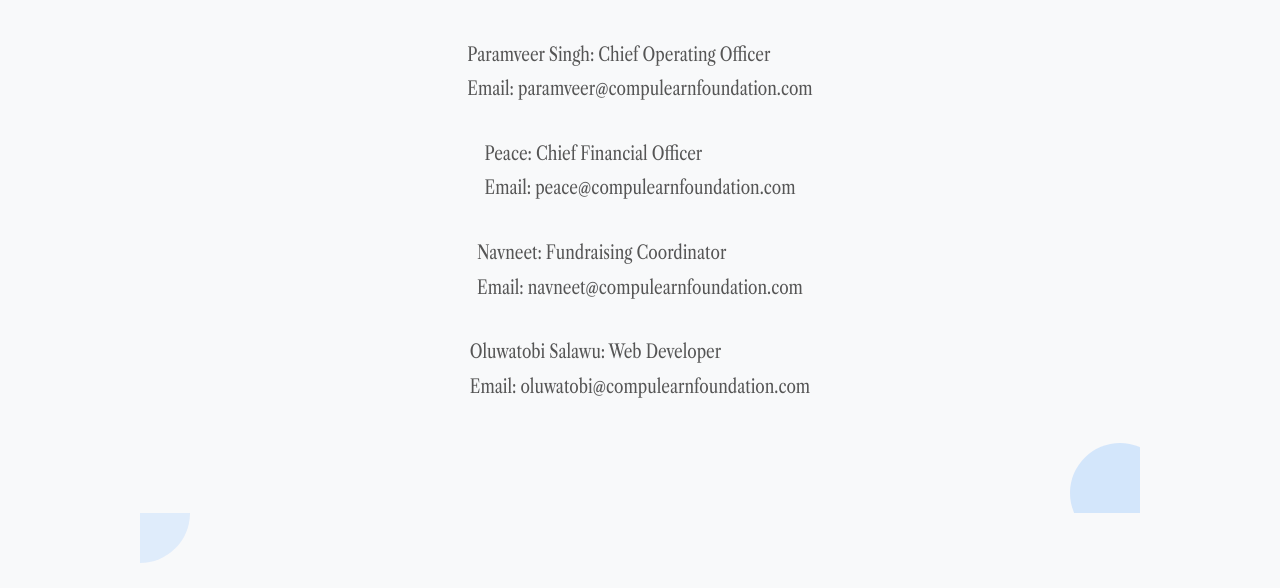
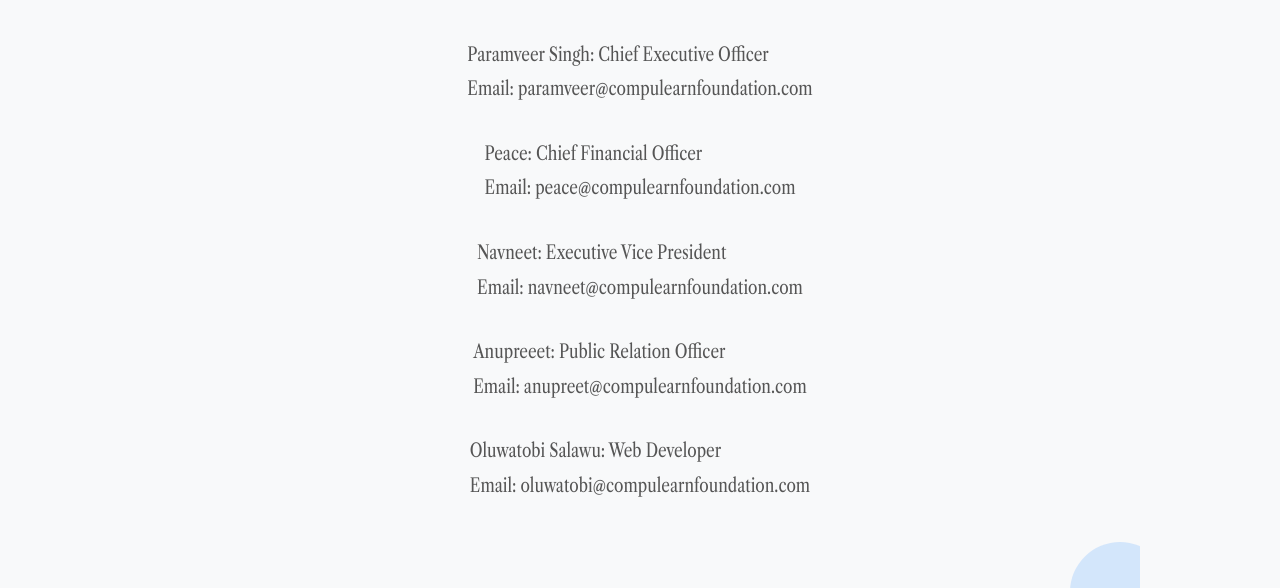
Before and after one commit to CompuLearn-Foundation/compulearnfoundation.com, a plain HTML site: page contact.html in a window 1280 px wide. Shown: the part 239-827 px from the top of the page. Drawn offline with nearby package versions, Linux system fonts and the light colour scheme; a web font is replaced by a local one.

Commit message:
Added members  to contact.html
Added members

```diff
--- a/contact.html
+++ b/contact.html
@@ -35,9 +35,10 @@
 <section id="team" class="section">
   <div class="container">
     <h2>Meet the Team</h2>
-    <p>Paramveer Singh: Chief Operating Officer<br>Email: paramveer@compulearnfoundation.com</p>
+    <p>Paramveer Singh: Chief Executive Officer<br>Email: paramveer@compulearnfoundation.com</p>
     <p>Peace: Chief Financial Officer<br>Email: peace@compulearnfoundation.com</p>
-    <p>Navneet: Fundraising Coordinator<br>Email: navneet@compulearnfoundation.com</p>
+    <p>Navneet: Executive Vice President<br>Email: navneet@compulearnfoundation.com</p>
+    <p>Anupreeet: Public Relation Officer<br>Email: anupreet@compulearnfoundation.com</p>
     <p>Oluwatobi Salawu: Web Developer<br>Email: oluwatobi@compulearnfoundation.com</p>
   </div>
 </section>
```
